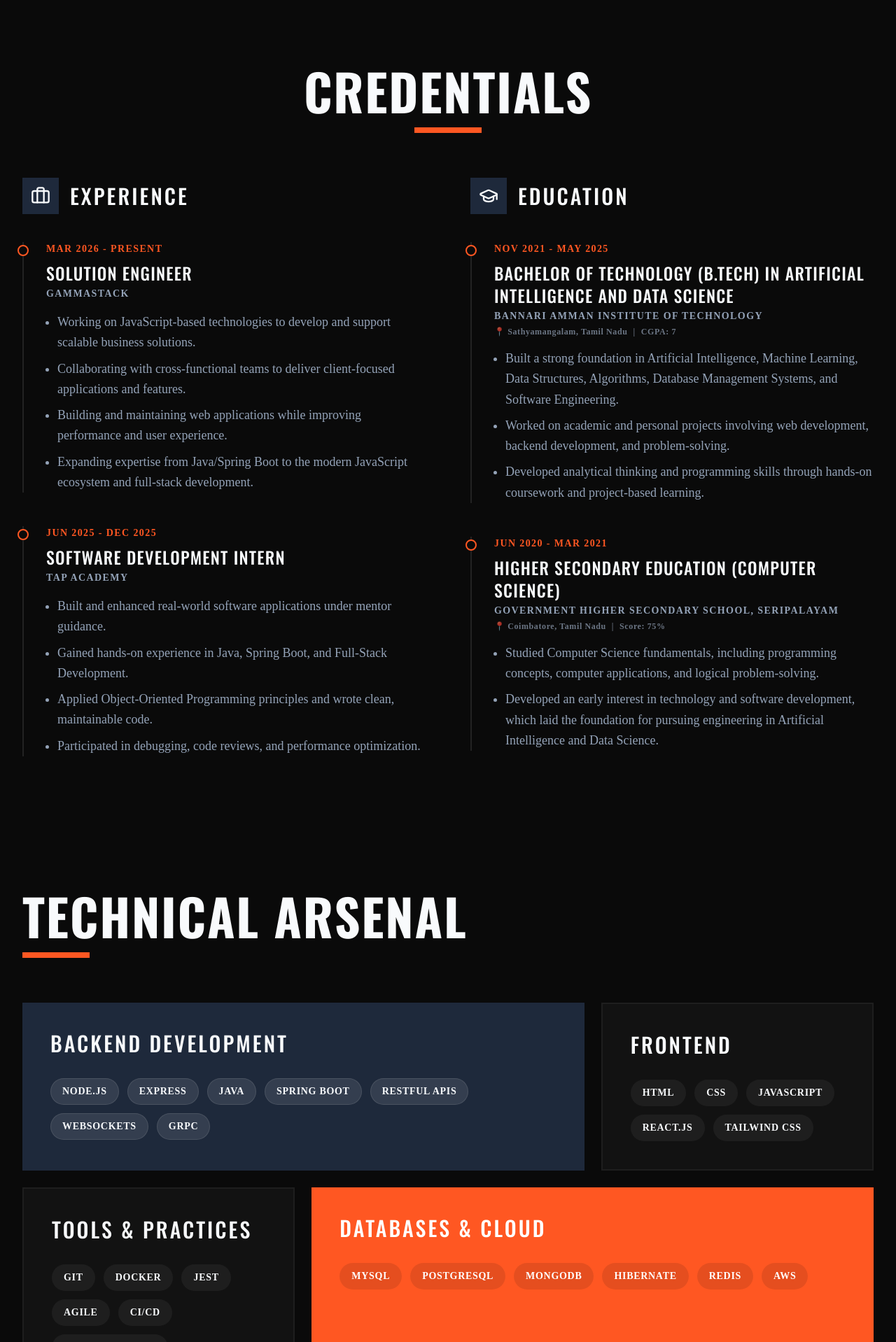
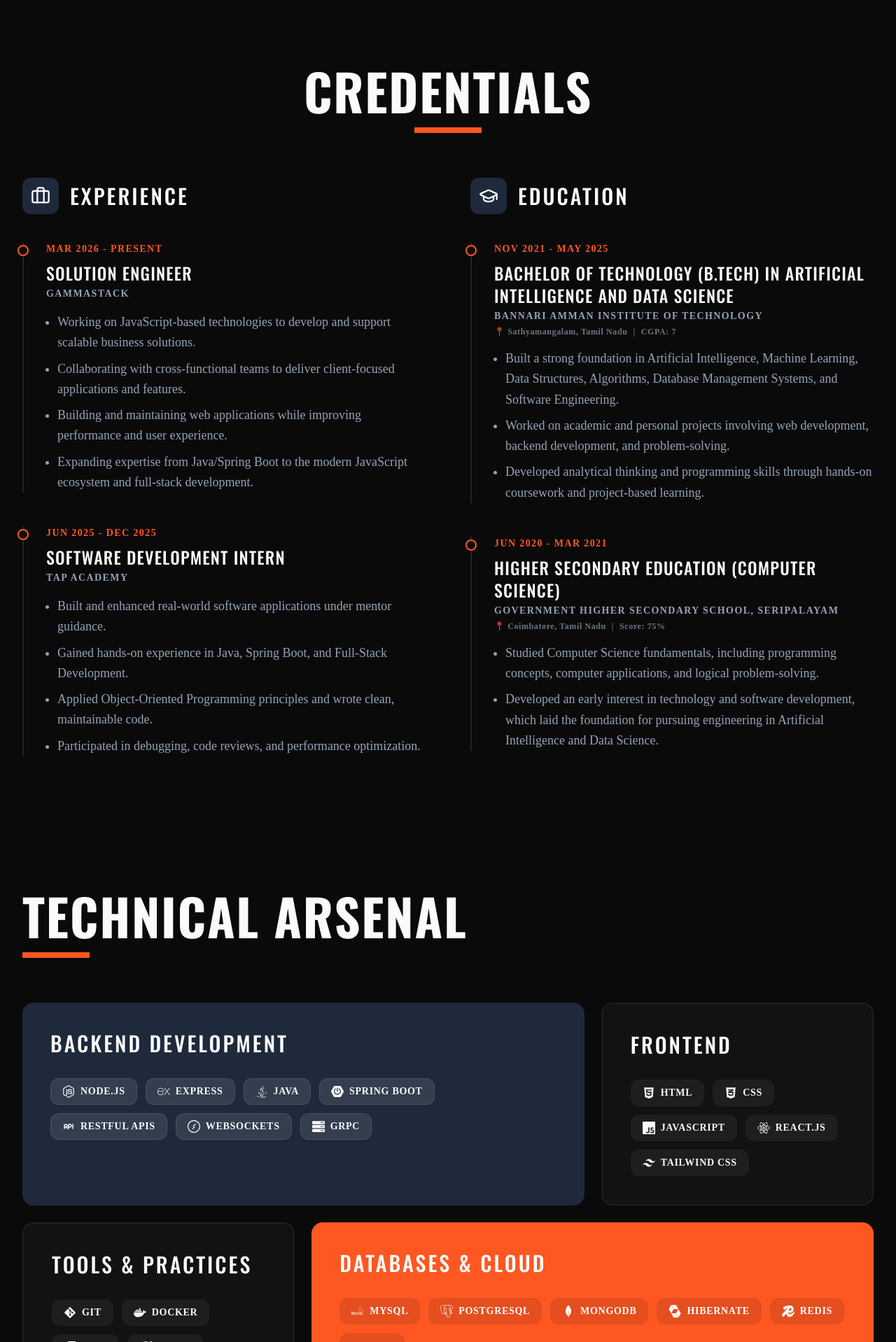
Before and after one commit to Gowrisankar-S75/GS-Portfolio, a React (Vite) app: page / in a window 1280 px wide. Shown: the part 882-2800 px from the top of the page at 70% size. Built offline with nearby package versions, Linux system fonts and the light colour scheme; no server answers; a web font is replaced by a local one.

Commit message:
radius changes

```diff
--- a/package.json
+++ b/package.json
@@ -19,6 +19,7 @@
     "lucide-react": "^1.17.0",
     "react": "^19.2.6",
     "react-dom": "^19.2.6",
+    "react-icons": "^5.6.0",
     "react-router-dom": "^7.17.0",
     "three": "^0.184.0"
   },
--- a/src/components/About.jsx
+++ b/src/components/About.jsx
@@ -82,7 +82,7 @@ export function About() {
             transition={{ type: "spring", stiffness: 40, damping: 20 }}
           >
             <div className="flex items-center gap-4 mb-10">
-              <div className="p-3 bg-[var(--dark-contrast)] text-[var(--dark-contrast-text)] rounded-none">
+              <div className="p-3 bg-[var(--dark-contrast)] text-[var(--dark-contrast-text)] rounded-xl">
                 <Briefcase size={28} />
               </div>
               <h3 className="text-3xl font-display uppercase tracking-widest text-[var(--text-primary)]">
@@ -133,7 +133,7 @@ export function About() {
             transition={{ type: "spring", stiffness: 40, damping: 20, delay: 0.2 }}
           >
             <div className="flex items-center gap-4 mb-10">
-              <div className="p-3 bg-[var(--dark-contrast)] text-[var(--dark-contrast-text)] rounded-none">
+              <div className="p-3 bg-[var(--dark-contrast)] text-[var(--dark-contrast-text)] rounded-xl">
                 <GraduationCap size={28} />
               </div>
               <h3 className="text-3xl font-display uppercase tracking-widest text-[var(--text-primary)]">
--- a/src/components/Contact.jsx
+++ b/src/components/Contact.jsx
@@ -50,7 +50,7 @@ export function Contact() {
             <ul className="space-y-4">
               <li>
                 <a href="https://github.com/Gowrisankar-S75" target="_blank" rel="noopener noreferrer" className="group flex items-center gap-3 text-white/80 hover:text-[var(--accent-color)] transition-colors font-medium">
-                  <span className="p-1.5 border border-white/20 rounded-full group-hover:border-[var(--accent-color)] transition-colors">
+                  <span className="p-1.5 border border-white/20 rounded-xl group-hover:border-[var(--accent-color)] transition-colors">
                     <ArrowUpRight size={14} />
                   </span>
                   GitHub
@@ -58,7 +58,7 @@ export function Contact() {
               </li>
               <li>
                 <a href="https://www.linkedin.com/in/gowrisankar-s-378bb8266" target="_blank" rel="noopener noreferrer" className="group flex items-center gap-3 text-white/80 hover:text-[var(--accent-color)] transition-colors font-medium">
-                  <span className="p-1.5 border border-white/20 rounded-full group-hover:border-[var(--accent-color)] transition-colors">
+                  <span className="p-1.5 border border-white/20 rounded-xl group-hover:border-[var(--accent-color)] transition-colors">
                     <ArrowUpRight size={14} />
                   </span>
                   LinkedIn
@@ -66,7 +66,7 @@ export function Contact() {
               </li>
               <li>
                 <a href="tel:+919962431677" className="group flex items-center gap-3 text-white/80 hover:text-[var(--accent-color)] transition-colors font-medium">
-                  <span className="p-1.5 border border-white/20 rounded-full group-hover:border-[var(--accent-color)] transition-colors">
+                  <span className="p-1.5 border border-white/20 rounded-xl group-hover:border-[var(--accent-color)] transition-colors">
                     <ArrowUpRight size={14} />
                   </span>
                   +91 9962431677
--- a/src/components/Hero.jsx
+++ b/src/components/Hero.jsx
@@ -51,7 +51,7 @@ export function Hero() {
           </div>
 
           {/* Right Column - Details and CTAs */}
-          <div className="lg:col-span-5 flex flex-col justify-center lg:pl-10 lg:border-l-2 lg:border-[var(--text-primary)]/10">
+          <div className="lg:col-span-5 flex flex-col justify-center lg:pl-10">
             <motion.p
               variants={itemVariants}
               className="text-xl md:text-2xl text-[var(--text-secondary)] mb-10 leading-relaxed font-light"
@@ -67,7 +67,7 @@ export function Hero() {
                 whileHover={{ scale: 1.05 }}
                 whileTap={{ scale: 0.95 }}
                 href="#projects"
-                className="group flex items-center justify-between px-8 py-4 bg-[var(--text-primary)] text-[var(--bg-color)] rounded-full sm:rounded-none font-bold tracking-widest uppercase hover:bg-[var(--accent-color)] transition-colors duration-300"
+                className="group flex items-center justify-between px-8 py-4 bg-[var(--text-primary)] text-[var(--bg-color)] rounded-full font-bold tracking-widest uppercase hover:bg-[var(--accent-color)] transition-colors duration-300"
               >
                 <span>View Work</span>
                 <span className="ml-4 p-1.5 border border-current rounded-full group-hover:bg-white group-hover:text-[var(--accent-color)] transition-colors duration-300">
@@ -79,7 +79,7 @@ export function Hero() {
                 whileHover={{ scale: 1.05 }}
                 whileTap={{ scale: 0.95 }}
                 href="/GOWRISANKAR_SDE.pdf"
-                className="flex items-center justify-center px-8 py-4 border-2 border-[var(--text-primary)] text-[var(--text-primary)] rounded-full sm:rounded-none font-bold tracking-widest uppercase hover:bg-[var(--text-primary)] hover:text-[var(--bg-color)] transition-colors duration-300"
+                className="flex items-center justify-center px-8 py-4 border-2 border-[var(--text-primary)] text-[var(--text-primary)] rounded-full font-bold tracking-widest uppercase hover:bg-[var(--text-primary)] hover:text-[var(--bg-color)] transition-colors duration-300"
               >
                 <Download size={20} className="mr-3" />
                 Resume
--- a/src/components/Navbar.jsx
+++ b/src/components/Navbar.jsx
@@ -165,7 +165,7 @@ export function Navbar() {
             </div>
             <button
               onClick={toggleTheme}
-              className="p-3 rounded-full hover:bg-black/5 dark:hover:bg-white/10 transition-colors duration-300 text-[var(--text-primary)]"
+              className="p-3 rounded-xl hover:bg-black/5 dark:hover:bg-white/10 transition-colors duration-300 text-[var(--text-primary)]"
               aria-label="Toggle Theme"
             >
               {theme === 'light' ? <Moon size={20} /> : <Sun size={20} />}
@@ -176,7 +176,7 @@ export function Navbar() {
           <div className="md:hidden flex items-center gap-4">
             <button
               onClick={toggleTheme}
-              className="p-2 rounded-full hover:bg-black/5 dark:hover:bg-white/10 transition-colors duration-300 text-[var(--text-primary)]"
+              className="p-2 rounded-xl hover:bg-black/5 dark:hover:bg-white/10 transition-colors duration-300 text-[var(--text-primary)]"
             >
               {theme === 'light' ? <Moon size={20} /> : <Sun size={20} />}
             </button>
--- a/src/components/Projects.jsx
+++ b/src/components/Projects.jsx
@@ -57,13 +57,13 @@ export function Projects() {
               whileInView={{ opacity: 1, y: 0 }}
               viewport={{ once: true, margin: "-100px" }}
               transition={{ type: "spring", stiffness: 40, damping: 20, delay: idx * 0.1 }}
-              className="group relative bg-[var(--bg-color)] border-2 border-black/5 dark:border-white/5 flex flex-col md:flex-row overflow-hidden hover:border-[var(--text-primary)] transition-colors duration-500"
+              className="group relative rounded-2xl bg-[var(--bg-color)] border-2 border-black/5 dark:border-white/5 flex flex-col md:flex-row overflow-hidden hover:border-[var(--text-primary)] transition-colors duration-500"
             >
               {/* Project Info Section */}
               <div className="p-8 md:p-12 md:w-1/2 flex flex-col justify-between z-10 bg-[var(--bg-color)]">
                 <div>
                   <div className="flex items-center gap-4 mb-6">
-                    <span className="px-3 py-1 bg-[var(--text-primary)] text-[var(--bg-color)] text-xs font-bold uppercase tracking-widest">
+                    <span className="px-3 py-1 bg-[var(--text-primary)] text-[var(--bg-color)] rounded-lg text-xs font-bold uppercase tracking-widest">
                       {project.category}
                     </span>
                     <span className="text-[var(--text-secondary)] text-sm font-bold tracking-widest">
@@ -78,7 +78,7 @@ export function Projects() {
                   </p>
                   <div className="flex flex-wrap gap-2 mb-8">
                     {project.tech.map(t => (
-                      <span key={t} className="px-3 py-1 border border-black/10 dark:border-white/10 text-[var(--text-secondary)] text-sm font-bold tracking-wider uppercase">
+                      <span key={t} className="px-3 py-1 border border-black/10 dark:border-white/10 rounded-lg text-[var(--text-secondary)] text-sm font-bold tracking-wider uppercase">
                         {t}
                       </span>
                     ))}
--- a/src/components/Skills.jsx
+++ b/src/components/Skills.jsx
@@ -1,27 +1,59 @@
 import { motion } from 'framer-motion';
+
+import { FaNodeJs, FaJava, FaHtml5, FaCss3Alt, FaReact, FaGitAlt, FaDocker, FaAws, FaServer, FaInfinity, FaSync } from 'react-icons/fa';
+import { SiExpress, SiSpringboot, SiTailwindcss, SiJest, SiGithubactions, SiMysql, SiPostgresql, SiMongodb, SiHibernate, SiRedis, SiJavascript, SiSocketdotio } from 'react-icons/si';
+import { TbApi } from 'react-icons/tb';
 
 const skillCategories = [
   {
     title: "Backend Development",
-    skills: ["Node.js", "Express", "Java", "Spring Boot", "RESTful APIs", "WebSockets", "gRPC"],
+    skills: [
+      { name: "Node.js", icon: <FaNodeJs size={18} /> },
+      { name: "Express", icon: <SiExpress size={18} /> },
+      { name: "Java", icon: <FaJava size={18} /> },
+      { name: "Spring Boot", icon: <SiSpringboot size={18} /> },
+      { name: "RESTful APIs", icon: <TbApi size={18} /> },
+      { name: "WebSockets", icon: <SiSocketdotio size={18} /> },
+      { name: "gRPC", icon: <FaServer size={18} /> }
+    ],
     bentoClass: "md:col-span-2 bg-[var(--dark-contrast)] text-[var(--dark-contrast-text)]",
     tagClass: "bg-white/10 hover:bg-[var(--accent-color)] hover:text-white border-white/10"
   },
   {
     title: "Frontend",
-    skills: ["HTML", "CSS", "JavaScript", "React.js", "Tailwind CSS"],
+    skills: [
+      { name: "HTML", icon: <FaHtml5 size={18} /> },
+      { name: "CSS", icon: <FaCss3Alt size={18} /> },
+      { name: "JavaScript", icon: <SiJavascript size={18} /> },
+      { name: "React.js", icon: <FaReact size={18} /> },
+      { name: "Tailwind CSS", icon: <SiTailwindcss size={18} /> }
+    ],
     bentoClass: "md:col-span-1 bg-[var(--bg-secondary)] border-2 border-black/5 dark:border-white/5",
     tagClass: "bg-black/5 dark:bg-white/5 hover:bg-[var(--text-primary)] hover:text-[var(--bg-color)] border-transparent"
   },
   {
     title: "Tools & Practices",
-    skills: ["Git", "Docker", "Jest", "Agile", "CI/CD", "GitHub Actions"],
+    skills: [
+      { name: "Git", icon: <FaGitAlt size={18} /> },
+      { name: "Docker", icon: <FaDocker size={18} /> },
+      { name: "Jest", icon: <SiJest size={18} /> },
+      { name: "Agile", icon: <FaSync size={18} /> },
+      { name: "CI/CD", icon: <FaInfinity size={18} /> },
+      { name: "GitHub Actions", icon: <SiGithubactions size={18} /> }
+    ],
     bentoClass: "md:col-span-1 bg-[var(--bg-secondary)] border-2 border-black/5 dark:border-white/5",
     tagClass: "bg-black/5 dark:bg-white/5 hover:bg-[var(--text-primary)] hover:text-[var(--bg-color)] border-transparent"
   },
   {
     title: "Databases & Cloud",
-    skills: ["MySQL", "PostgreSQL", "MongoDB", "Hibernate", "Redis", "AWS"],
+    skills: [
+      { name: "MySQL", icon: <SiMysql size={18} /> },
+      { name: "PostgreSQL", icon: <SiPostgresql size={18} /> },
+      { name: "MongoDB", icon: <SiMongodb size={18} /> },
+      { name: "Hibernate", icon: <SiHibernate size={18} /> },
+      { name: "Redis", icon: <SiRedis size={18} /> },
+      { name: "AWS", icon: <FaAws size={18} /> }
+    ],
     bentoClass: "md:col-span-2 bg-[var(--accent-color)] text-white",
     tagClass: "bg-black/10 hover:bg-black hover:text-white border-transparent"
   }
@@ -65,7 +97,7 @@ export function Skills() {
                 visible: { opacity: 1, y: 0, transition: { type: "spring", stiffness: 60, damping: 20 } }
               }}
               whileHover={{ scale: 1.02 }}
-              className={`p-8 md:p-10 rounded-none transition-transform duration-300 ${category.bentoClass}`}
+              className={`p-8 md:p-10 rounded-2xl transition-transform duration-300 ${category.bentoClass}`}
             >
               <h3 className="text-3xl font-display uppercase tracking-widest mb-8">
                 {category.title}
@@ -73,10 +105,11 @@ export function Skills() {
               <div className="flex flex-wrap gap-3">
                 {category.skills.map(skill => (
                   <span
-                    key={skill}
-                    className={`px-4 py-2 rounded-full text-sm font-bold tracking-wider uppercase border transition-colors duration-300 cursor-default ${category.tagClass}`}
+                    key={skill.name}
+                    className={`flex items-center gap-2 px-4 py-2 rounded-xl text-sm font-bold tracking-wider uppercase border transition-colors duration-300 cursor-default ${category.tagClass}`}
                   >
-                    {skill}
+                    {skill.icon}
+                    {skill.name}
                   </span>
                 ))}
               </div>
--- /dev/null
+++ b/test-icons.js
@@ -0,0 +1,4 @@
+import { FaNodeJs, FaJava, FaHtml5, FaCss3Alt, FaReact, FaGitAlt, FaDocker, FaAws, FaServer, FaInfinity, FaSync, FaCodeBranch } from 'react-icons/fa';
+import { SiExpress, SiSpringboot, SiTailwindcss, SiJest, SiGithubactions, SiMysql, SiPostgresql, SiMongodb, SiHibernate, SiRedis, SiJavascript, SiSocketdotio } from 'react-icons/si';
+import { TbApi } from 'react-icons/tb';
+console.log("Imports successful");
```
Also changed, not shown: 1 other file (tests, documents, lock files or other folders).
